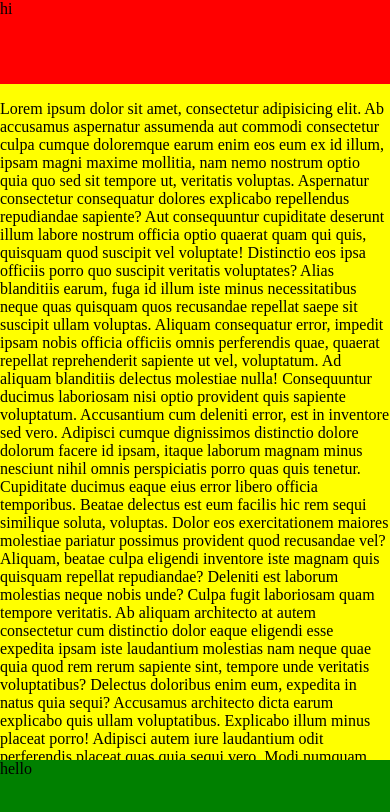
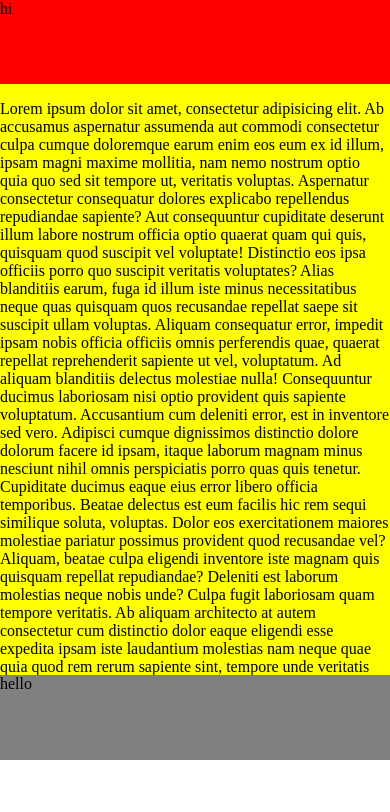
Before and after one commit to chunyukuo88/portfolio2, a React (Create React App) app: page / in a window 390 px wide. Shown: the top 812 px of the page. Built offline with nearby package versions, Linux system fonts and the light colour scheme; what aws-amplify would draw is missing.

Commit message:
Mobile ratio and excess x & y scroll fixed.

```diff
--- a/src/App.css
+++ b/src/App.css
@@ -37,18 +37,22 @@ main {
 }
 
 footer {
-  background-color: green;
+  background-color: gray;
   height: 10vh;
 }
-
-
-
-
 
 header, main, footer {
   /*padding: 1.5rem;*/
 }
 
+@media (max-width: 400px) {
+  .card {
+    height: 90vh;
+  }
+  main {
+    max-height: 70vh;
+  }
+}
 
 
 /*.blurry {*/
```
